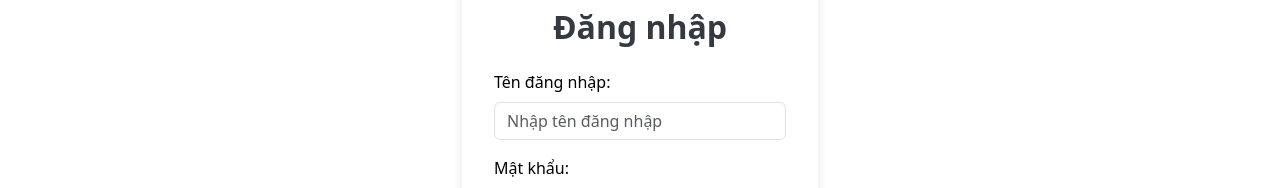
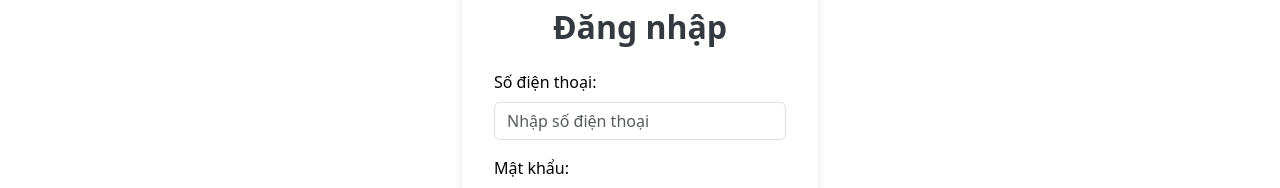
Before and after one commit to DuyLong-procoder/final-assignment-3, a React (Create React App) app: page /login in a window 1280 px wide. Shown: the part 121-309 px from the top of the page. Built offline with nearby package versions, Linux system fonts and the light colour scheme.

Commit message:
Initial commit

```diff
--- a/src/pages/Login.js
+++ b/src/pages/Login.js
@@ -33,10 +33,10 @@ function Login({ setUser }) {
               <h2 className="text-center mb-4">Đăng nhập</h2>
               <Form onSubmit={handleSubmit}>
                 <Form.Group className="mb-3">
-                  <Form.Label>Tên đăng nhập:</Form.Label>
+                  <Form.Label>Số điện thoại:</Form.Label>
                   <Form.Control
                     type="text"
-                    placeholder="Nhập tên đăng nhập"
+                    placeholder="Nhập số điện thoại"
                     value={username}
                     onChange={(e) => setUsername(e.target.value)}
                     required
--- a/src/pages/Register.js
+++ b/src/pages/Register.js
@@ -53,7 +53,7 @@ function Register() {
       <h2>Đăng ký</h2>
       <form onSubmit={handleSubmit}>
         <div>
-          <label>Tên đăng nhập:</label>
+          <label>Số điện thoại</label>
           <input
             type="text"
             value={username}
--- a/src/pages/dashboard.js
+++ b/src/pages/dashboard.js
@@ -34,10 +34,9 @@ function Dashboard({ user, onLogout }) {
   return (
     <div className={`dashboard-container ${darkMode ? 'dark' : ''}`}>
       <div className="dashboard-header">
-        <h1>Xin chào, {user?.username} 👋</h1>
+        <h1>Xin chào {user?.username}, vui lòng đợi 1 chút chúng tôi sẽ liên hệ với bạn sớm nhất 👋</h1>
         <button onClick={handleLogout} className="logout-btn">Đăng xuất</button>
         <button onClick={toggleDarkMode} className="darkmode-btn">
-          {darkMode ? '☀️ Light Mode' : '🌙 Dark Mode'}
         </button>
       </div>
 
@@ -50,7 +49,7 @@ function Dashboard({ user, onLogout }) {
         />
       </div>
 
-      <h2>Danh sách người dùng:</h2>
+      <h2>Danh sách khách hàng sử dụng dịch vụ cao cấp (đang chờ):</h2>
       <ul className="user-list">
         {filteredUsers.map((u, index) => (
           <li key={index}>
```
